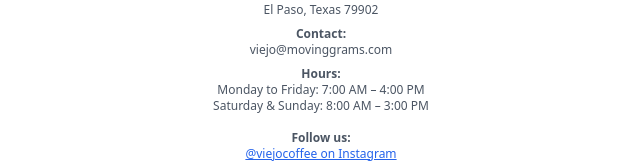
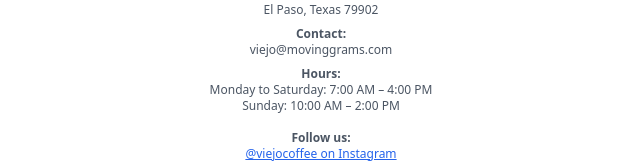
Before and after one commit to Soulseye1/viejo, a React (Create React App) app: page / in a window 1280 px wide. Shown: the part 2800-2964 px from the top of the page, without its empty margins (319-959 px from the left). Built offline with nearby package versions, Linux system fonts and the light colour scheme.

Commit message:
Update App.js

```diff
--- a/src/App.js
+++ b/src/App.js
@@ -120,8 +120,8 @@
         </p>
         <p className="mb-4">
           <strong>Hours:</strong><br />
-          Monday to Friday: 7:00 AM – 4:00 PM<br />
-          Saturday & Sunday: 8:00 AM – 3:00 PM
+          Monday to Saturday: 7:00 AM – 4:00 PM<br />
+          Sunday: 10:00 AM – 2:00 PM
         </p>
         <p>
           <strong>Follow us:</strong><br />
```
